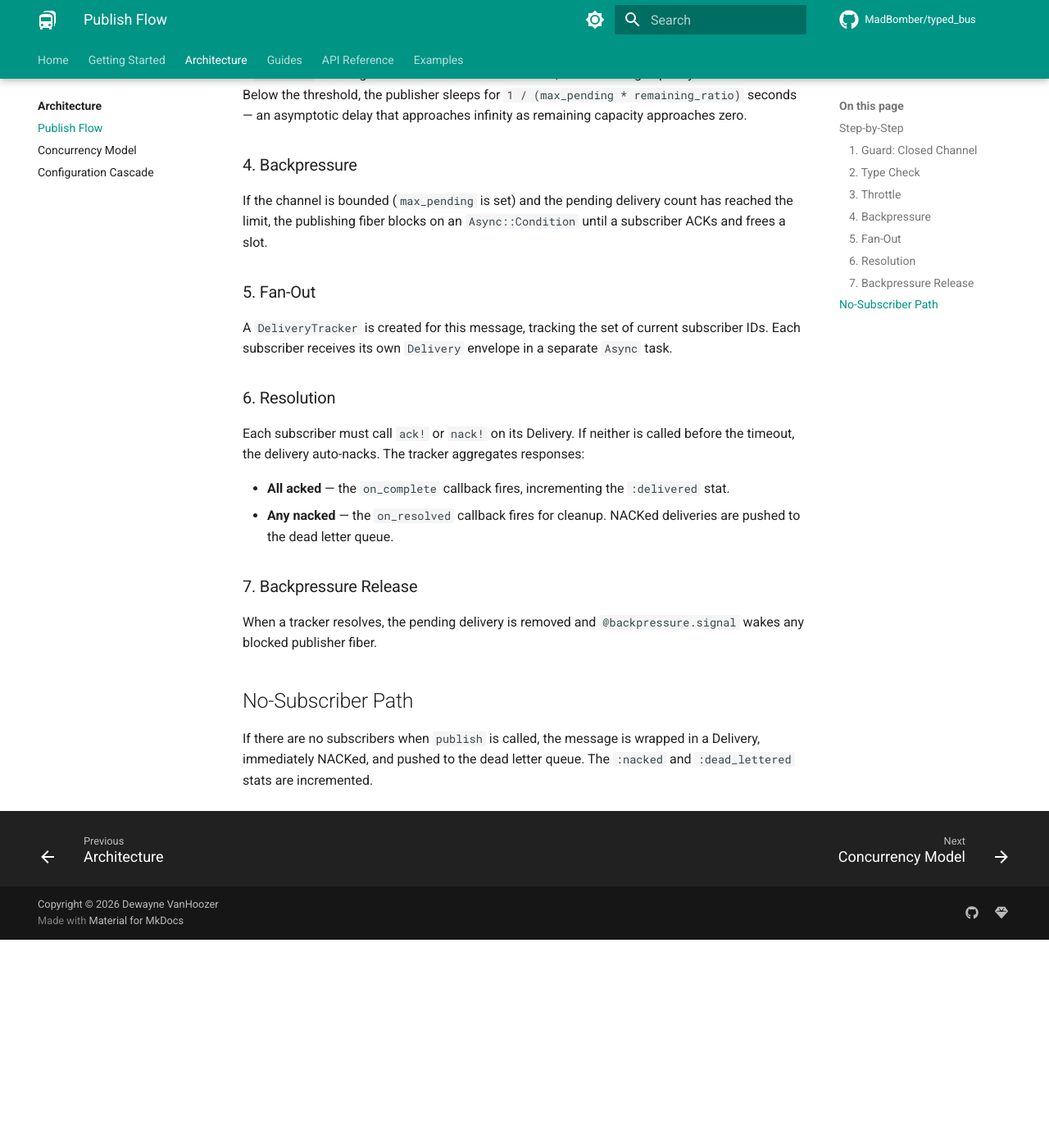
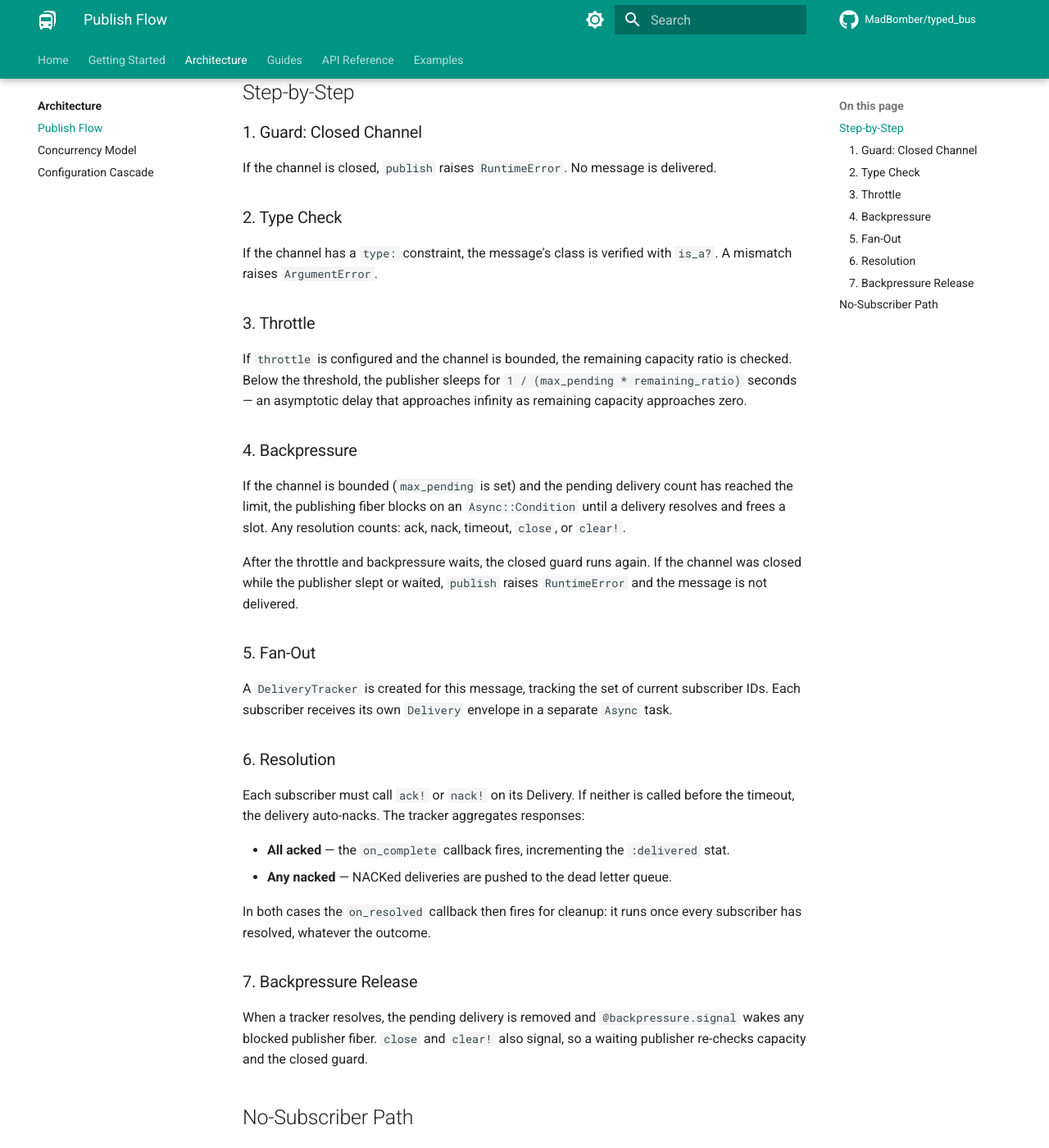
Before and after one commit to MadBomber/typed_bus, an MkDocs documentation site: the page built from docs/architecture/publish-flow.md, in a window 1280 px wide and 1400 px high, scrolled down 2523 px. Shown: the whole window at 82% size. Built offline with MkDocs 1.6.1 and Material for MkDocs 9.7.7, drawn with Linux system fonts in a browser that asks for light colours; comment, search, counter and statistics services are not loaded; before the commit the page ends 3669 px from its top, so only the background shows below that.

Commit message:
docs: describe closed-channel wakeup for publishers

````diff
--- a/docs/architecture/publish-flow.md
+++ b/docs/architecture/publish-flow.md
@@ -12,8 +12,10 @@ flowchart TD
     D -- no --> F{Bounded channel?}
     E --> F
     F -- yes --> G[Wait for capacity]
-    F -- no --> H{Subscribers?}
-    G --> H
+    F -- no --> CL{Closed while waiting?}
+    G --> CL
+    CL -- yes --> ERR
+    CL -- no --> H{Subscribers?}
     H -- none --> I[Route to DLQ]
     H -- 1+ --> J[Create DeliveryTracker]
     J --> K[Fan out Delivery per subscriber]
@@ -26,7 +28,8 @@ flowchart TD
     O --> Q
     P --> Q
     Q -- yes, all acked --> R[on_complete → delivered stat]
-    Q -- yes, some nacked --> S[on_resolved → cleanup]
+    R --> S[on_resolved → cleanup, free capacity]
+    Q -- yes, some nacked --> S
 ```
 
 ## Step-by-Step
@@ -45,7 +48,9 @@ If `throttle` is configured and the channel is bounded, the remaining capacity r
 
 ### 4. Backpressure
 
-If the channel is bounded (`max_pending` is set) and the pending delivery count has reached the limit, the publishing fiber blocks on an `Async::Condition` until a subscriber ACKs and frees a slot.
+If the channel is bounded (`max_pending` is set) and the pending delivery count has reached the limit, the publishing fiber blocks on an `Async::Condition` until a delivery resolves and frees a slot. Any resolution counts: ack, nack, timeout, `close`, or `clear!`.
+
+After the throttle and backpressure waits, the closed guard runs again. If the channel was closed while the publisher slept or waited, `publish` raises `RuntimeError` and the message is not delivered.
 
 ### 5. Fan-Out
 
@@ -56,11 +61,13 @@ A `DeliveryTracker` is created for this message, tracking the set of current sub
 Each subscriber must call `ack!` or `nack!` on its Delivery. If neither is called before the timeout, the delivery auto-nacks. The tracker aggregates responses:
 
 - **All acked** — the `on_complete` callback fires, incrementing the `:delivered` stat.
-- **Any nacked** — the `on_resolved` callback fires for cleanup. NACKed deliveries are pushed to the dead letter queue.
+- **Any nacked** — NACKed deliveries are pushed to the dead letter queue.
+
+In both cases the `on_resolved` callback then fires for cleanup: it runs once every subscriber has resolved, whatever the outcome.
 
 ### 7. Backpressure Release
 
-When a tracker resolves, the pending delivery is removed and `@backpressure.signal` wakes any blocked publisher fiber.
+When a tracker resolves, the pending delivery is removed and `@backpressure.signal` wakes any blocked publisher fiber. `close` and `clear!` also signal, so a waiting publisher re-checks capacity and the closed guard.
 
 ## No-Subscriber Path
 
````
Also changed, not shown: docs/guides/backpressure.md (+1 -1 lines), docs/guides/graceful-shutdown.md (+3 -1 lines).
